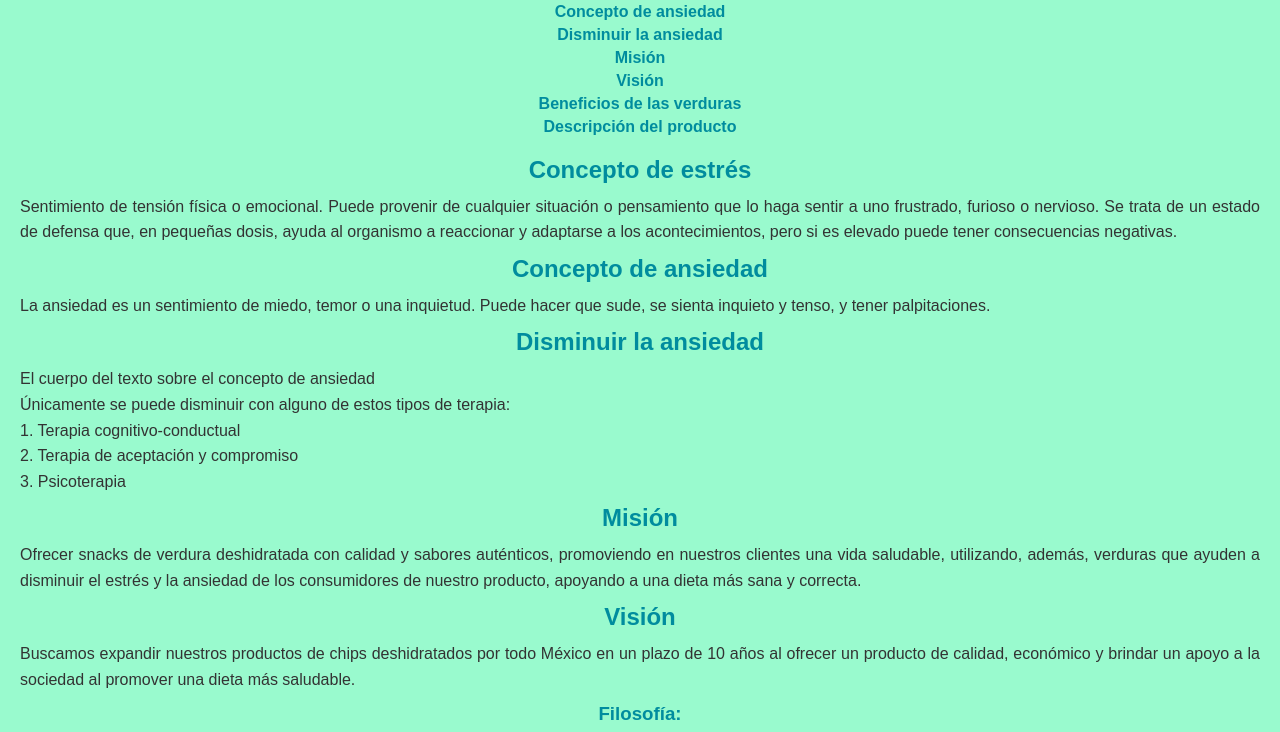
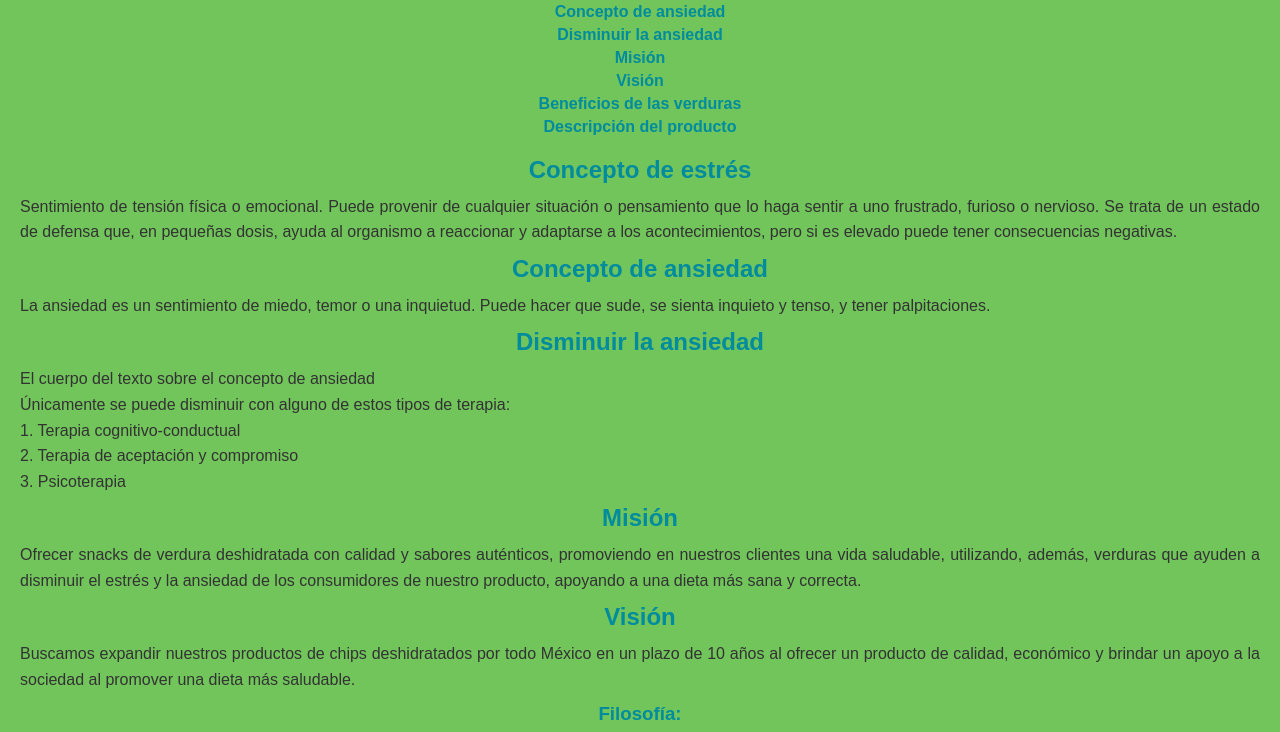
Before and after one commit to Cris-SVM/Cris-SVM.github.io, a plain HTML site: page index.html in a window 1280 px wide. Shown: the part 267-999 px from the top of the page. Drawn offline with Linux system fonts and the light colour scheme.

Commit message:
Update VIsual.Css

```diff
--- a/VIsual.Css
+++ b/VIsual.Css
@@ -6,7 +6,7 @@
 }
 
 body {
-    background-color: #99FACE;
+    background-color: #71C55B;
     color: #333;
     padding: 20px;
 }
```
